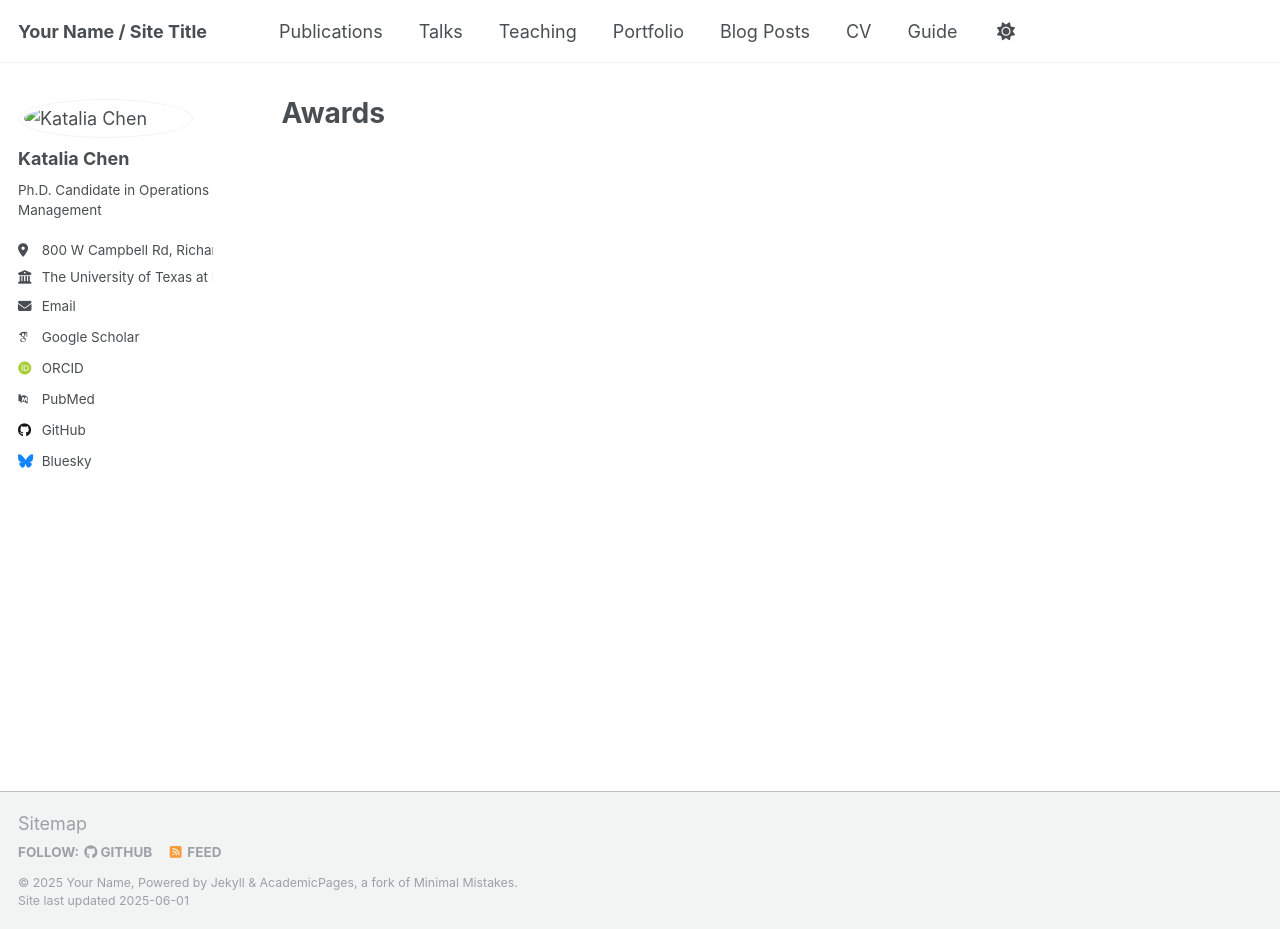
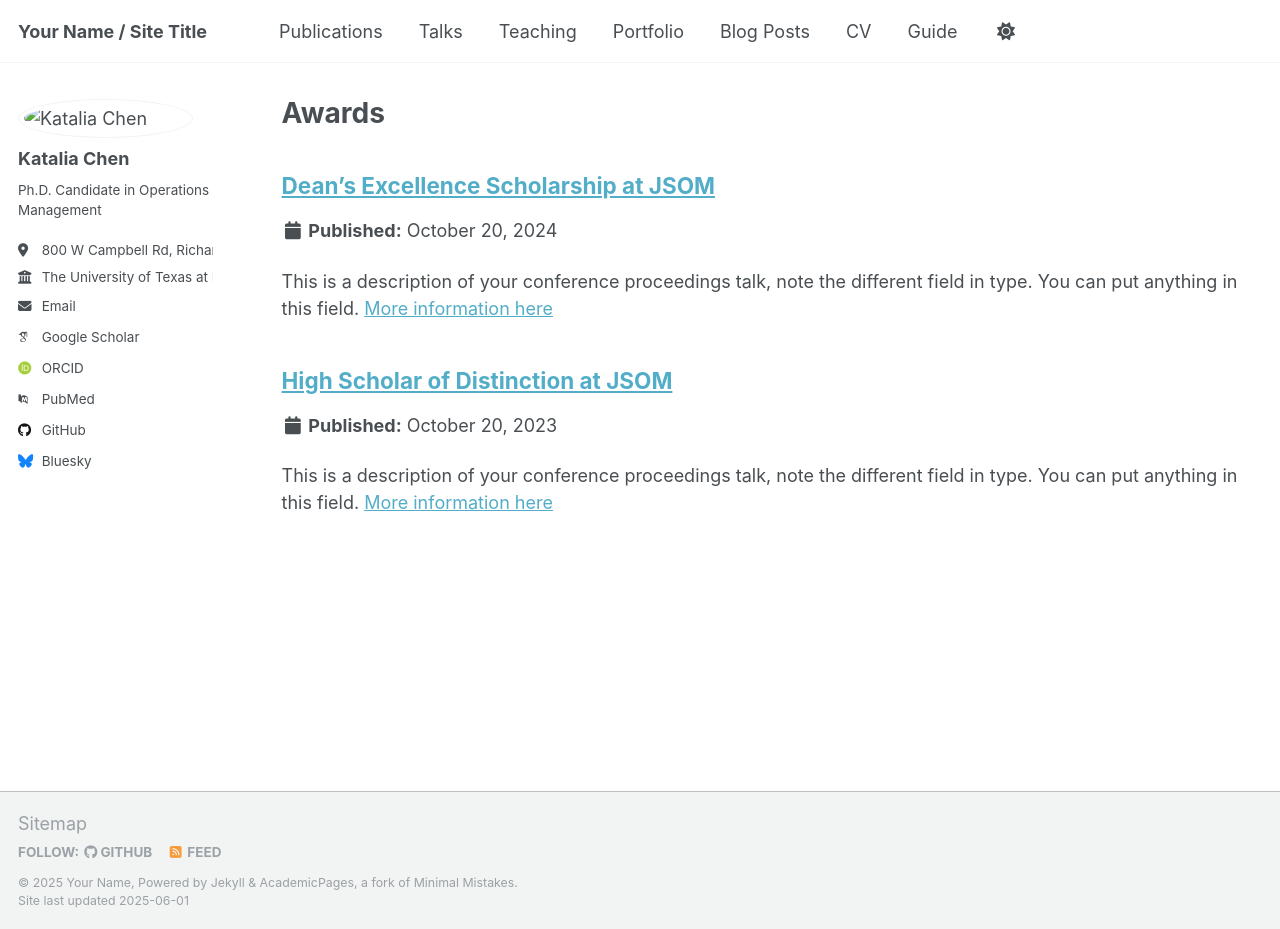
Before and after one commit to qxc2/kataliachen, a Jekyll site: the page built from _pages/awards.html, in a window 1280 px wide and 929 px high. Built offline with Jekyll 4.4.1, drawn with Linux system fonts in a browser that asks for light colours; some web fonts are replaced; part of the change alters nothing that is shown.

```diff
--- a/_config.yml
+++ b/_config.yml
@@ -226,6 +226,9 @@ collections:
   talks:
     output: true
     permalink: /:collection/:path/
+  awards:
+    output: true
+    permalink: /:collection/:path/
 
 
 # These settings control how pages and collections are included in the site
```
